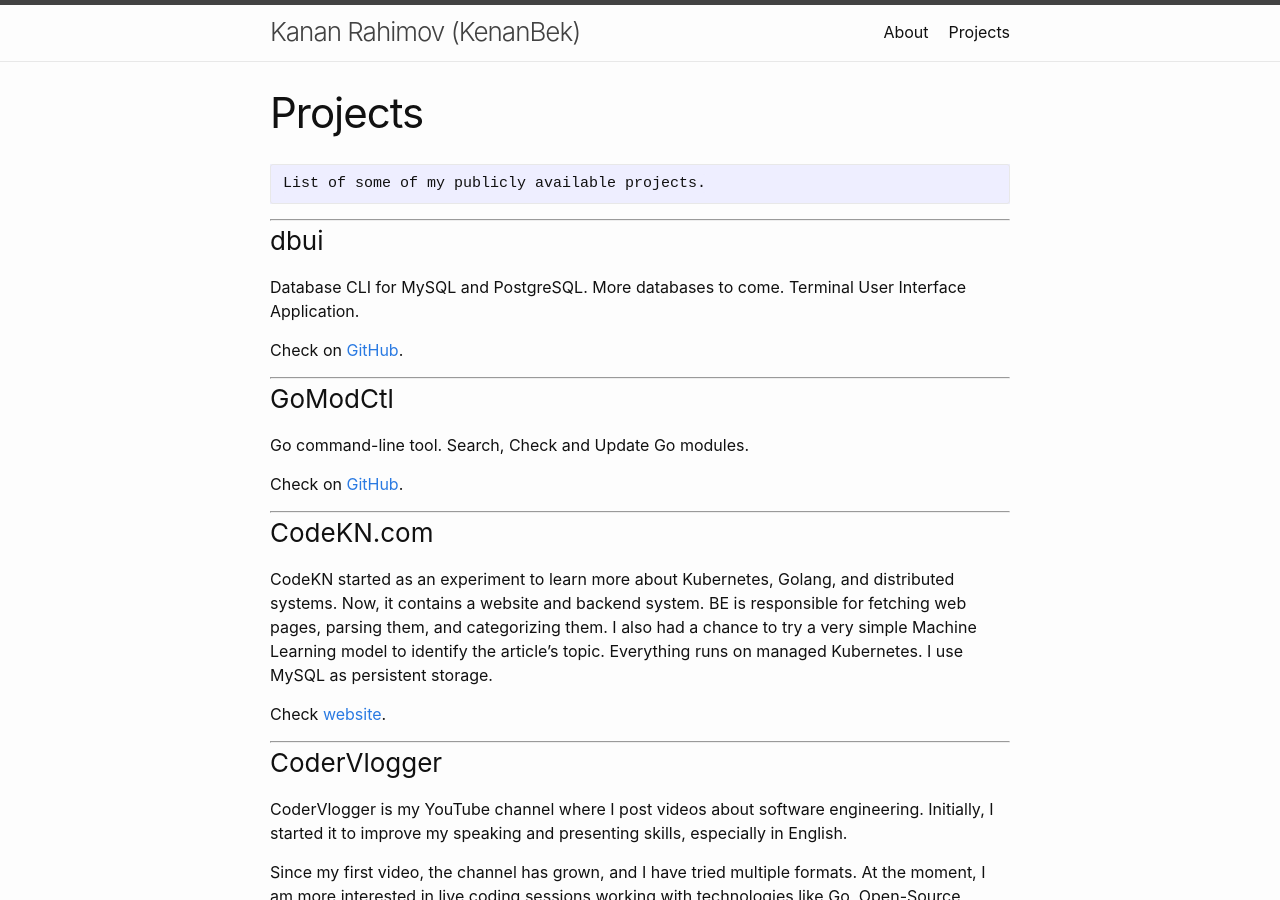
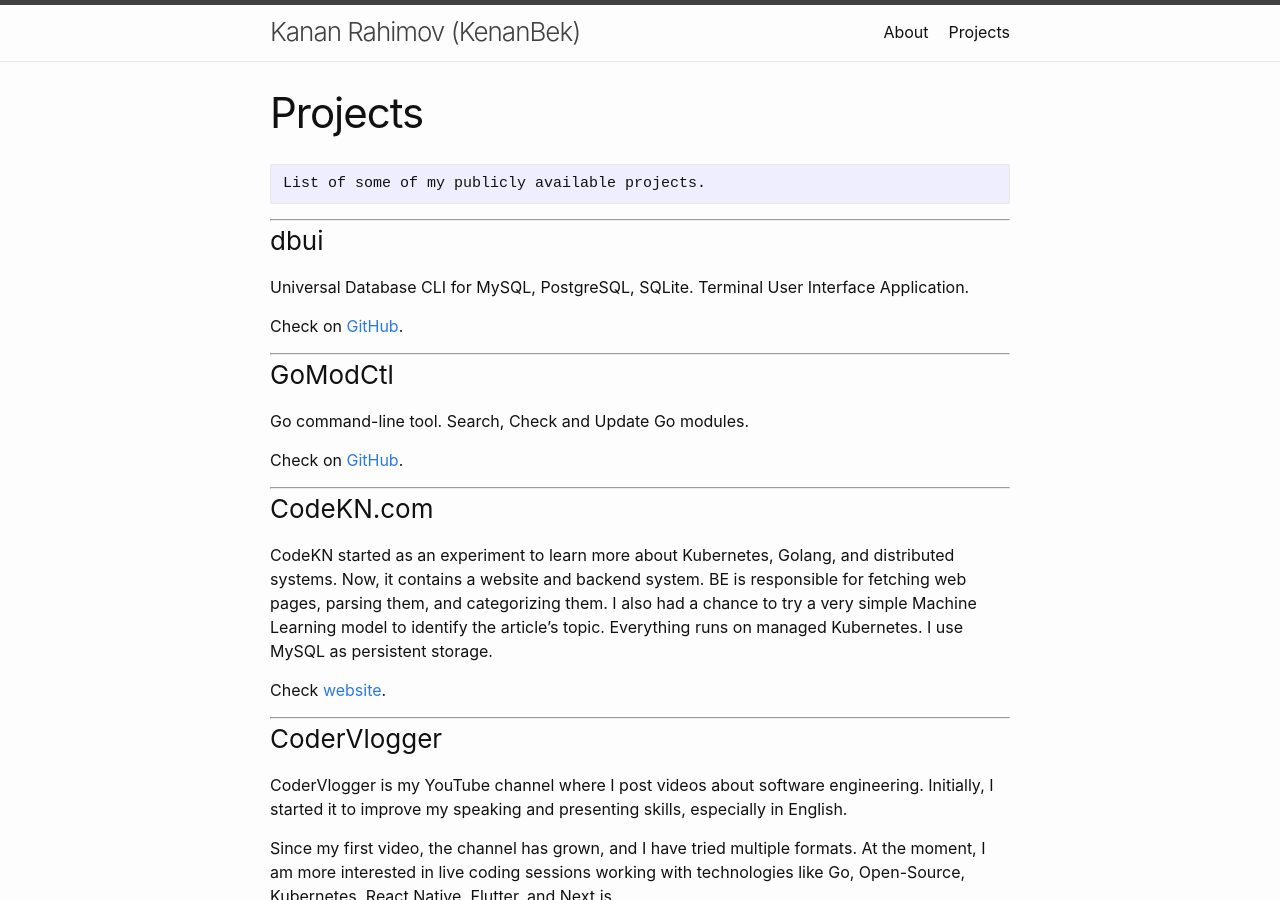
Before and after one commit to KenanBek/kenanbek.github.io, a Jekyll site: the page built from projects.md, in a window 1280 px wide and 900 px high. Built offline with Jekyll 4.4.1, drawn with Linux system fonts in a browser that asks for light colours.

Commit message:
projects info

```diff
--- a/projects.md
+++ b/projects.md
@@ -16,7 +16,7 @@ List of some of my publicly available projects.
 
 ### dbui
 
-Database CLI for MySQL and PostgreSQL. More databases to come. Terminal User Interface Application.
+Universal Database CLI for MySQL, PostgreSQL, SQLite. Terminal User Interface Application.
 
 Check on [GitHub](https://github.com/kenanbek/dbui).
 
```
